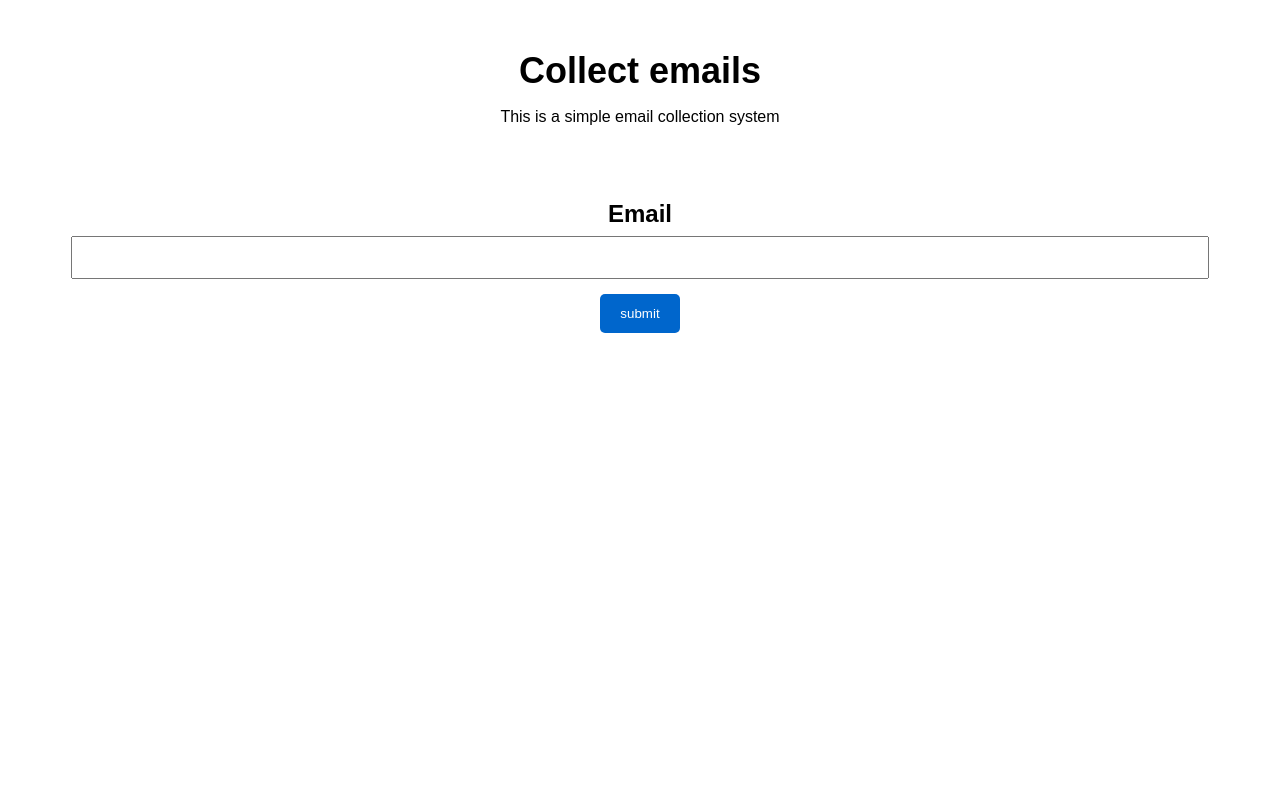
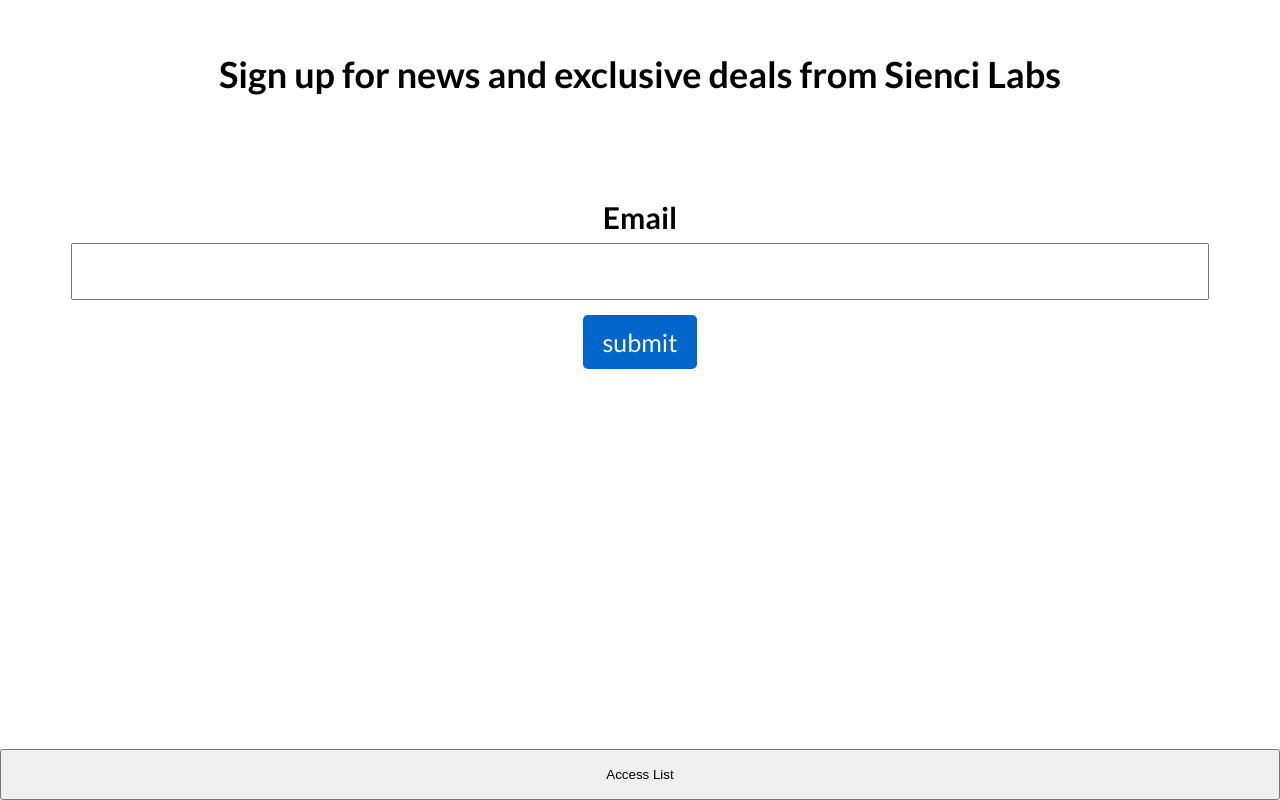
Before and after one commit to andygarylee/email.github.io, a plain HTML site: page index.html in a window 1280 px wide. Drawn offline with Linux system fonts and the light colour scheme.

Commit message:
2nd commit
need to figure out how to store values

```diff
--- a/index.html
+++ b/index.html
@@ -10,22 +10,36 @@
 
 
     <center>
+
+      <header>
+    <h1>Sign up for news and exclusive deals from Sienci Labs</h1>
+      </header>
       <br>
-    <h1>Collect emails</h1>
-    <p>This is a simple email collection system</p>
-    <br>
-    <form onsubmit="submitInput()">
+    <form method="POST">
       <h2>Email</h2>
-      <input type="email" name="email">
+      <input id="emailSub" type="email" name="email">
       <br>
-      <input type="submit" value="submit">
+      <input type="button" value="submit"  onclick="submitInput()">
       <br>
     </form>
+<p id="confirmation"></p>
 
-
-<script type="text/javascript" src="script.js"></script>
 
 
     </center>
+
+<script src="script.js"></script>
+
+<br>
+<footer>
+<p id="list"></p>
+
+<button class=bottom onclick="accessList()">Access List</button>
+
+
+
+</footer>
+
+
   </body>
 </html>
--- a/script.js
+++ b/script.js
@@ -1,5 +1,30 @@
+var emailSubmission =[];
+
 function submitInput(){
-    var emailsInput = 0;
-    alert('test worked');
+    var newEmail = document.getElementById('emailSub').value;
+    emailSubmission.push(newEmail);
+    localStorage.setItem("emailSubmission", emailSubmission);
+    document.getElementById("confirmation").innerHTML = "submitted";
 
+    }
+
+function timeout(){
+setTimeout(timeout,50000);
+window.location.reload(true);
 }
+
+function accessList(){
+    var txt;
+    var password = prompt("Enter the password", );
+    if(password == "toast" ){
+    txt = "here is the list";
+    //document.getElementById("list").innerHTML = txt;
+    document.getElementById("list").innerHTML = emailSubmission;
+    //show emails variable here
+    }
+    else{
+        txt = "password incorrect";
+        document.getElementById("list").innerHTML = txt;
+    }
+ //also add emails variable here
+}
--- a/style.css
+++ b/style.css
@@ -1,11 +1,11 @@
-#content {
-  width: 600px;
-  margin: 120px auto;
+header{
+  color: black;
+  padding: 20px 30px;
+
 }
 
 h1 {
   font-size: 36px;
-  margin-bottom: 8px;
 }
 
 .subtext {
@@ -14,19 +14,16 @@ h1 {
 }
 
 h2 {
-  font-size: 24px;
+  font-size: 30px;
   margin: 40px 0 8px 0;
 }
 
 body {
   /*background-image: url("backgroundimg.jpg");*/
   background-repeat: no-repeat;
-  font-family: 'Barrio', sans-serif;
+  font-family: 'Lato', sans-serif;
 }
 
-h1, h2 {
-  color: black;
-}
 
 #line {
   position: absolute;
@@ -44,6 +41,7 @@ h1, h2 {
 input[type=email], select, textarea {
   width: 90%;
   padding: 12px;
+  font-size: 25px;
 }
 
 input[type=submit]{
@@ -54,4 +52,38 @@ input[type=submit]{
   cursor: pointer;
   color: white;
   margin-top: 15px;
+  font-size: 25px;
+  font-family: "Lato", sans-serif;
 }
+
+input[type=button]{
+  background-color: #0066CC;
+  padding: 12px 20px;
+  border: none;
+  border-radius: 5px;
+  cursor: pointer;
+  color: white;
+  margin-top: 15px;
+  font-size: 25px;
+  font-family: "Lato", sans-serif;
+}
+
+footer{
+position: absolute;
+right: 0;
+bottom: 0;
+left: 0;
+right: 0;
+padding: 1rem;
+text-align: center;
+}
+
+button.bottom{
+  position: absolute;
+right: 0;
+bottom: 0;
+left: 0;
+right: 0;
+padding: 1rem;
+text-align: center;
+}
```
Also changed, not shown: list.html (+13 -1 lines).
